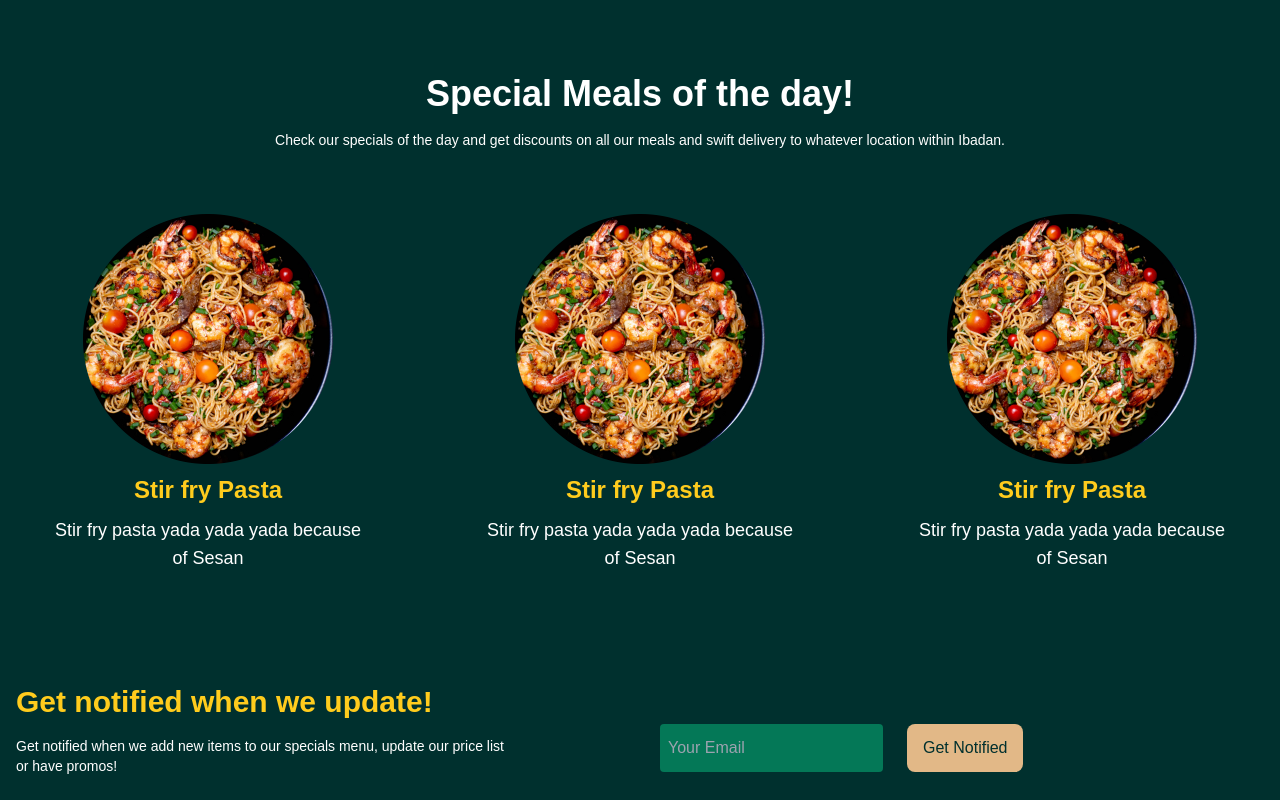
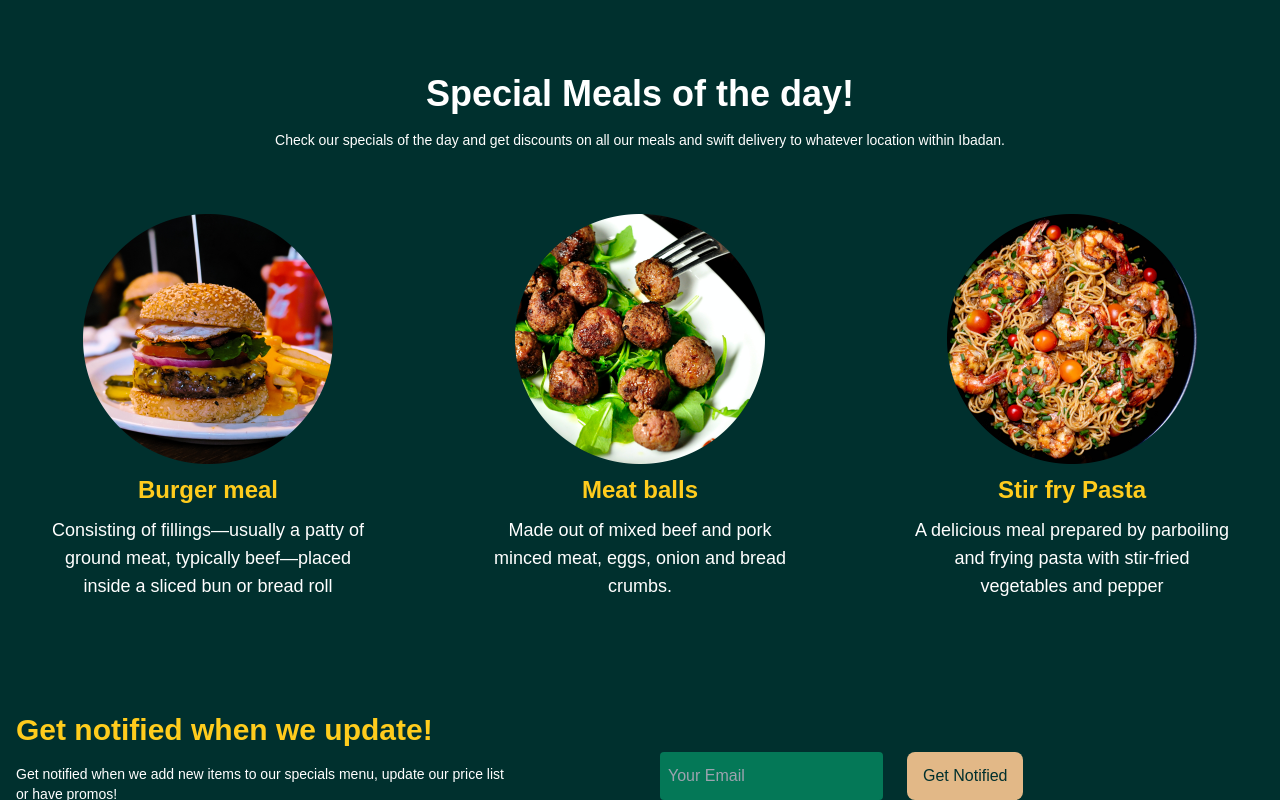
Before and after one commit to onadan/food-app, a React (Create React App) app: page / in a window 1280 px wide. Shown: the part 522-1322 px from the top of the page. Built offline with nearby package versions, Linux system fonts and the light colour scheme.

Commit message:
added dummy data

```diff
--- a/src/components/Cards.jsx
+++ b/src/components/Cards.jsx
@@ -1,11 +1,9 @@
-import special from '../assets/images/stir-fry-pasta.png'
-
-export const LandingPageCard = () => {
+export const LandingPageCard = ({image, name, desc}) => {
   return (
     <div className='flex flex-col items-center my-8 gap-2'>
-        <div><img src={special} alt="stir-fry-pasta" className='max-w-[250px] h-[auto]'/></div>
-        <div className='font-bold text-[1.5rem] text-[#ffcc1d]'>Stir fry Pasta</div>
-        <div className='text-center font-normal text-lg max-w-[20rem]'><p>Stir fry pasta yada yada yada because of Sesan</p></div>
+        <div><img src={image} alt="stir-fry-pasta" className='max-w-[250px] h-[auto]'/></div>
+        <div className='font-bold text-[1.5rem] text-[#ffcc1d]'>{name}</div>
+        <div className='text-center font-normal text-lg max-w-[20rem]'><p>{desc}</p></div>
     </div>
   )
 }
--- a/src/components/Navbar.jsx
+++ b/src/components/Navbar.jsx
@@ -14,13 +14,13 @@
               xmlns="http://www.w3.org/2000/svg"
               fill="none"
               viewBox="0 0 24 24"
-              stroke-width="1.5"
+              strokeWidth="1.5"
               stroke="currentColor"
-              class="w-6 h-6"
+              className="w-6 h-6"
             >
               <path
-                stroke-linecap="round"
-                stroke-linejoin="round"
+                strokeLinecap="round"
+                strokeLinejoin="round"
                 d="M13.5 21v-7.5a.75.75 0 01.75-.75h3a.75.75 0 01.75.75V21m-4.5 0H2.36m11.14 0H18m0 0h3.64m-1.39 0V9.349m-16.5 11.65V9.35m0 0a3.001 3.001 0 003.75-.615A2.993 2.993 0 009.75 9.75c.896 0 1.7-.393 2.25-1.016a2.993 2.993 0 002.25 1.016c.896 0 1.7-.393 2.25-1.016a3.001 3.001 0 003.75.614m-16.5 0a3.004 3.004 0 01-.621-4.72L4.318 3.44A1.5 1.5 0 015.378 3h13.243a1.5 1.5 0 011.06.44l1.19 1.189a3 3 0 01-.621 4.72m-13.5 8.65h3.75a.75.75 0 00.75-.75V13.5a.75.75 0 00-.75-.75H6.75a.75.75 0 00-.75.75v3.75c0 .415.336.75.75.75z"
               />
             </svg>
--- /dev/null
+++ b/src/data/data.js
@@ -0,0 +1,9 @@
+import special1 from '../assets/images/stir-fry-pasta.png'
+import special2 from '../assets/images/burger-meal.png'
+import special3 from '../assets/images/meat-balls.png'
+
+export const special = [
+    {id: 0, image: special2, name: 'Burger meal', desc: 'Consisting of fillings—usually a patty of ground meat, typically beef—placed inside a sliced bun or bread roll'},
+    {id: 1, image: special3, name: 'Meat balls', desc: 'Made out of mixed beef and pork minced meat, eggs, onion and bread crumbs.'},
+    {id: 2, image: special1, name: 'Stir fry Pasta', desc: 'A delicious meal prepared by parboiling and frying pasta with stir-fried vegetables and pepper'}
+]
--- a/src/pages/LandingPage.jsx
+++ b/src/pages/LandingPage.jsx
@@ -6,10 +6,10 @@
 import heroimg from "../assets/images/heroimg.png";
 import { LandingPageCard } from "../components/Cards";
 import { Button002 } from "../components/Button";
+import { special } from "../data/data";
 
 const LandingPage = () => {
   return (
-
     <div className="bg-[#00302E] text-white overflow-hidden">
       <div className=" max-w-[80rem] mx-auto px-4">
         <Navbar />
@@ -57,9 +57,10 @@
             swift delivery to whatever location within Ibadan.
           </p>
           <div className="md:grid md:grid-cols-3 justify-between items-center md:gap-28">
-            <LandingPageCard />
-            <LandingPageCard />
-            <LandingPageCard />
+            {special &&
+              special.map((food) => (
+                <LandingPageCard key={food.id} image={food.image} name={food.name} desc={food.desc}/>
+              ))}
           </div>
         </section>
 
@@ -80,22 +81,21 @@
                 <input
                   type="email"
                   name="email"
-                required placeholder="Your Email"
+                  required
+                  placeholder="Your Email"
                   className=" p-2 rounded text-[#00302E] outline-none bg-emerald-700 ease-in duration-300 focus:bg-emerald-100"
                 />
 
-              <div><Button002>Get Notified</Button002></div>
-
+                <div>
+                  <Button002>Get Notified</Button002>
+                </div>
               </form>
             </div>
           </div>
         </section>
-
-
       </div>
       <Footer />
     </div>
-
   );
 };
 
```
Also changed, not shown: src/pages/Register.jsx (+35 -5 lines), public/manifest.json. Lines whose indentation alone changed are shown as unchanged.
